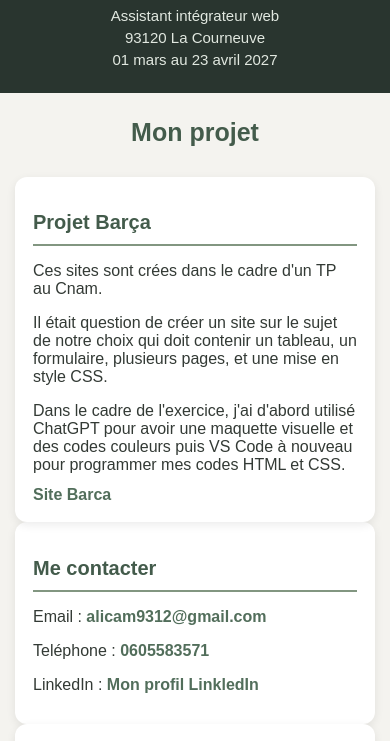
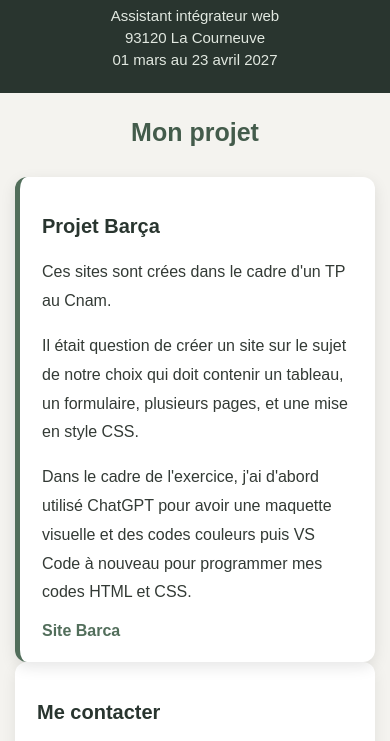
Before and after one commit to alicam9312-coder/portfolio, a plain HTML site: page index.html in a window 390 px wide. Shown: the part 74-815 px from the top of the page. Drawn offline with Linux system fonts and the light colour scheme.

Commit message:
Update style.css

```diff
--- a/style.css
+++ b/style.css
@@ -45,37 +45,43 @@ main > h1 {
 
 
 .principal {
-    display: flex;
-    flex-direction: column;
-    gap: 25px;
+    display: grid;
+    grid-template-columns: 1fr 1fr;
+    gap: 30px;
 }
 
 
-.right,
+.right {
+    grid-column: 1 / 3;
+    padding: 35px;
+    background-color: white;
+    border-left: 5px solid #526E5B;
+    border-radius: 12px;
+    box-shadow: 0 5px 15px rgba(0, 0, 0, 0.10);
+}
+
+
 .contact,
 .CV {
+    padding: 30px;
     background-color: white;
-    padding: 25px;
     border-radius: 12px;
-    box-shadow: 0 3px 10px rgba(0, 0, 0, 0.08);
+    box-shadow: 0 5px 15px rgba(0, 0, 0, 0.08);
 }
 
 
 .right h2,
 .contact h2,
 .CV h2 {
-    color: #435B4B;
-    font-size: 23px;
-    border-bottom: 2px solid #829681;
-    padding-bottom: 10px;
-    margin-bottom: 15px;
+    color: #29352F;
+    margin-bottom: 20px;
 }
-
 
 .right p,
 .contact p,
 .CV p {
-    margin-bottom: 12px;
+    line-height: 1.8;
+    margin-bottom: 15px;
 }
 
 .right a,
@@ -159,4 +165,18 @@ footer {
     .CV p {
         overflow-wrap: anywhere;
     }
+    .principal {
+        grid-template-columns: 1fr;
+        gap: 20px;
+    }
+
+    .right {
+        grid-column: 1;
+        padding: 22px;
+    }
+
+    .contact,
+    .CV {
+        padding: 22px;
+    }
 }
```
